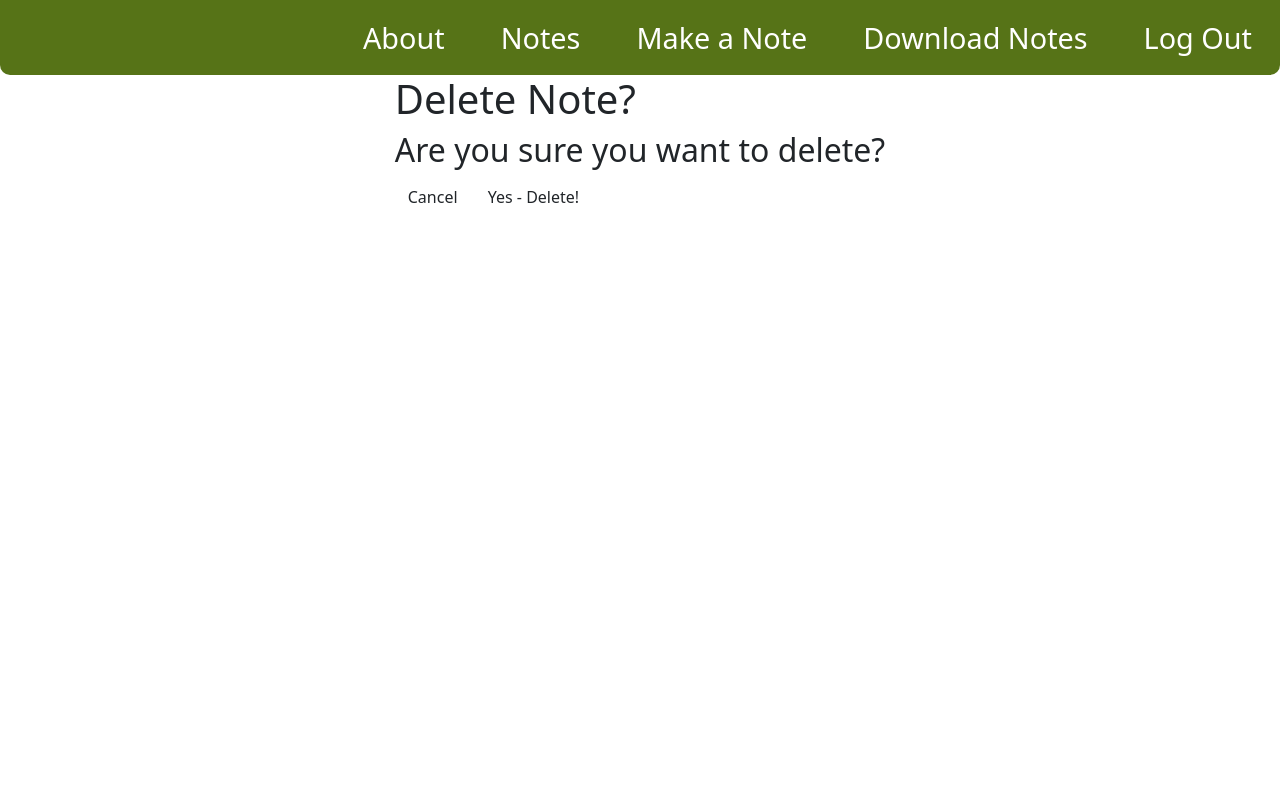
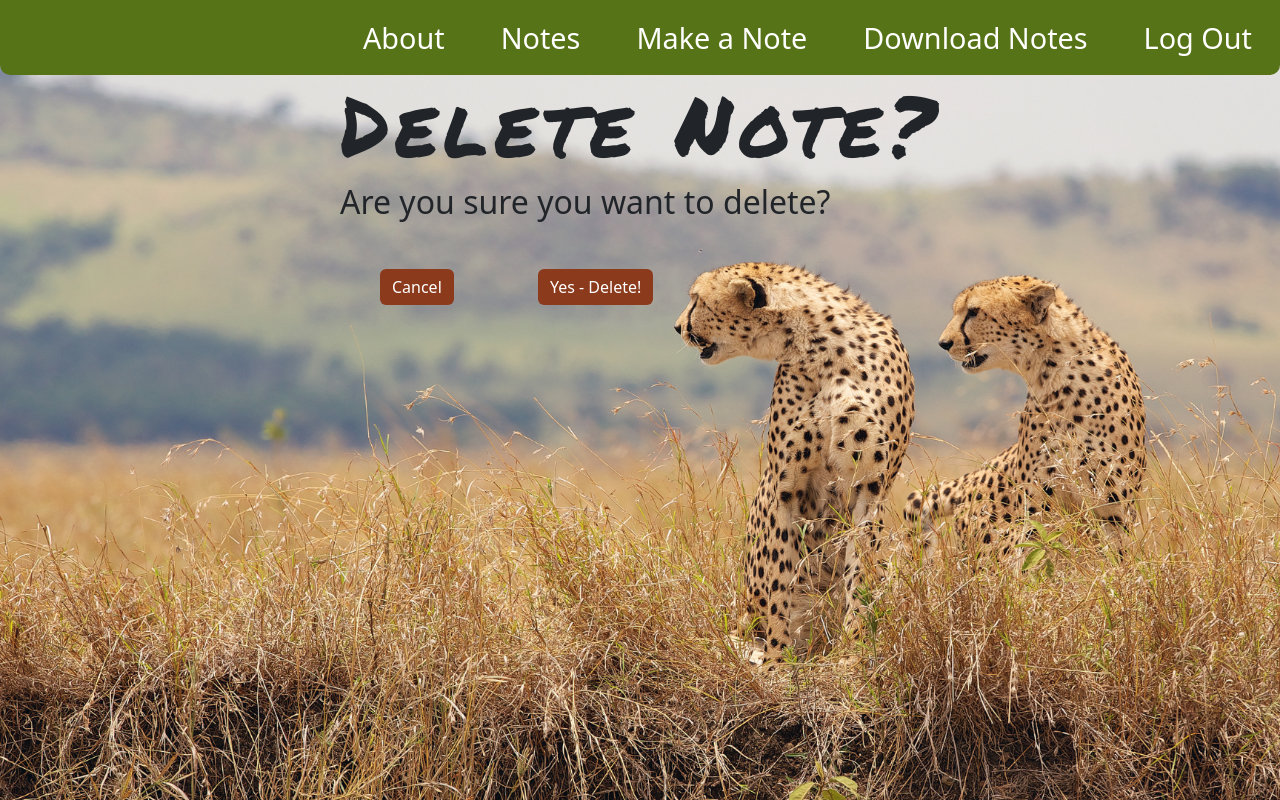
Before and after one commit to Annabellexsmith/Symptom-Safari, a Django app: page /notes/1/delete/ in a window 1280 px wide. Run offline with Django 5.2, Linux system fonts and the light colour scheme; a user stored in the database is signed in; tables that the repository leaves empty hold one stand-in row (values such as "Sample post").

Commit message:
delete page styled and logout rerouted

```diff
--- /dev/null
+++ b/main_app/static/css/confirm-delete.css
@@ -0,0 +1,23 @@
+body {
+    background: url(../images/delete-page.png) no-repeat center center fixed;
+    -webkit-background-size: cover;
+    -moz-background-size: cover;
+    -o-background-size: cover;
+    background-size: cover;
+    display: flex;
+    flex-direction: column;
+}
+
+h1 {
+    font-size: var(--font-xtreme);
+    font-family: var(--marker);
+    letter-spacing: 6px;
+}
+
+.btn, .btn:hover{
+    align-self:end;
+    margin: 40px;
+    background-color: var(--button-bg);
+    color: var(--button-text-color);
+    border: var(--button-text-color);
+  }
--- a/main_app/static/css/form.css
+++ b/main_app/static/css/form.css
@@ -68,11 +68,15 @@ h1 {
   td > textarea {
     font-family: inherit;
     border-radius: 4px;
+
   }
 textarea {
   border-radius: 4px;
+
 }
-
+input {
+  width: fit-content;
+ }
 
   .btn {
     align-self:end;
--- a/main_app/templates/base.html
+++ b/main_app/templates/base.html
@@ -42,7 +42,7 @@
               <form
                 id="logout-form"
                 method="post"
-                action="{% url 'admin:logout' %}"
+                action="{% url 'logout' %}"
               >
                 {% csrf_token %}
                 <button class="nav-link text-white btn-link" type="submit">
--- a/main_app/templates/main_app/note_confirm_delete.html
+++ b/main_app/templates/main_app/note_confirm_delete.html
@@ -1,5 +1,14 @@
 {% extends 'base.html' %}
 {% load static %}
+
+{% block title %}
+Delete Note
+{% endblock %}
+
+{% block head %}
+<link rel="stylesheet" href="{% static 'css/confirm-delete.css' %}" />
+{% endblock %}
+
 {% block content %}
 <div class="page-header">
   <h1>Delete Note?</h1>
```
Also changed, not shown: main_app/form.py (+17 -8 lines), main_app/static/images/delete-page.png (added).
